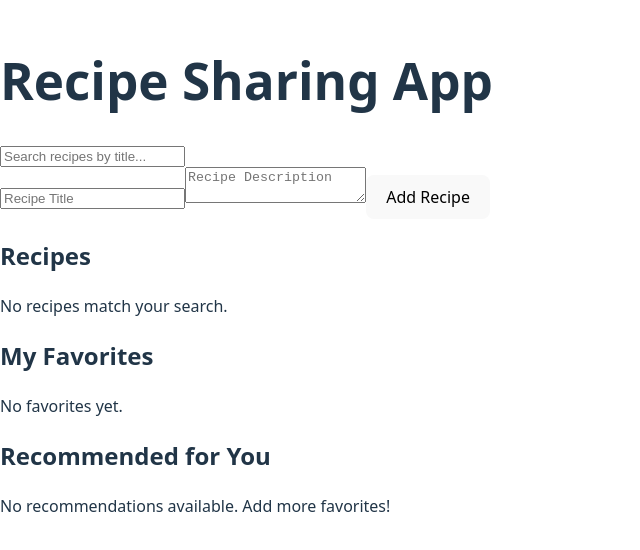
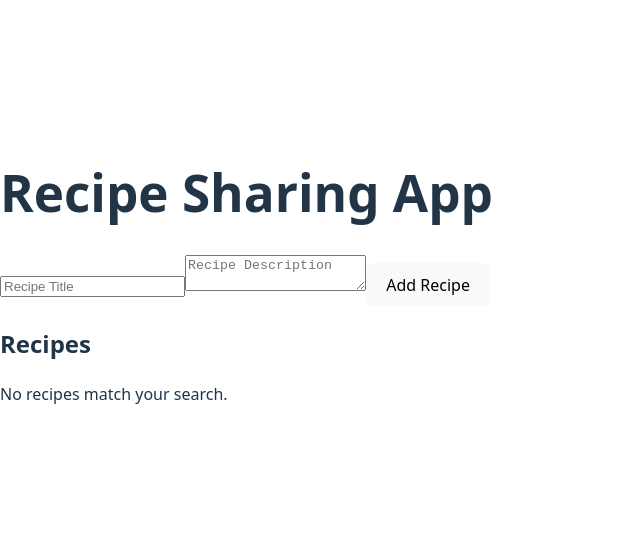
Before and after one commit to biaj-001/alx-fe-reactjs, a React (Vite) app in the folder recipe-sharing-app/: page / in a window 1280 px wide. Shown: the part 124-674 px from the top of the page, without its empty margins (0-640 px from the left). Built offline with nearby package versions, Linux system fonts and the light colour scheme.

Commit message:
Update App.jsx

```diff
--- a/recipe-sharing-app/src/App.jsx
+++ b/recipe-sharing-app/src/App.jsx
@@ -1,33 +1,13 @@
-import { BrowserRouter as Router, Routes, Route } from 'react-router-dom';
 import AddRecipeForm from './components/AddRecipeForm';
 import RecipeList from './components/RecipeList';
-import RecipeDetails from './components/RecipeDetails';
-import SearchBar from './components/SearchBar';
-import FavoritesList from './components/FavoritesList';
-import RecommendationsList from './components/RecommendationsList';
 
 function App() {
   return (
-    <Router>
-      <div className="p-4 max-w-2xl mx-auto">
-        <h1 className="text-2xl font-bold mb-4">Recipe Sharing App</h1>
-        <Routes>
-          <Route
-            path="/"
-            element={
-              <>
-                <SearchBar />
-                <AddRecipeForm />
-                <RecipeList />
-                <FavoritesList />
-                <RecommendationsList />
-              </>
-            }
-          />
-          <Route path="/recipes/:id" element={<RecipeDetails />} />
-        </Routes>
-      </div>
-    </Router>
+    <div>
+      <h1>Recipe Sharing App</h1>
+      <AddRecipeForm />
+      <RecipeList />
+    </div>
   );
 }
 
```
